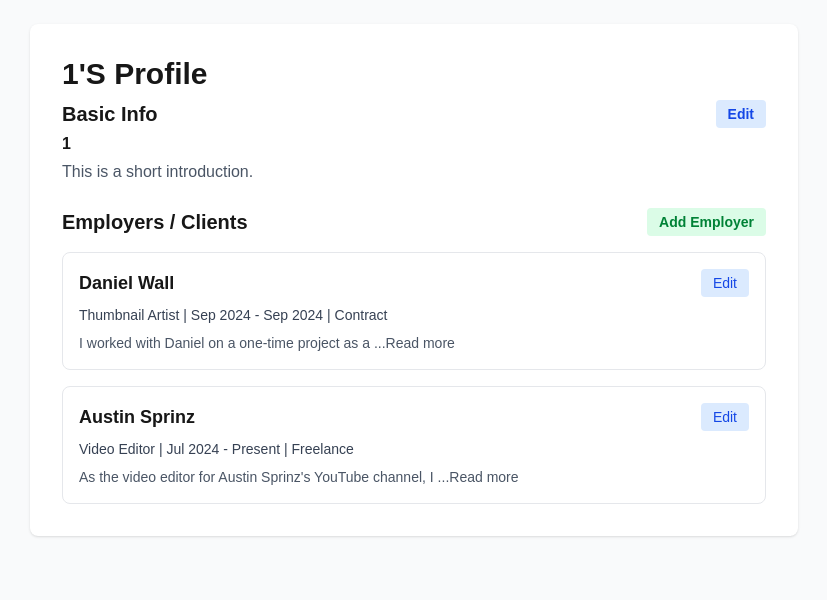
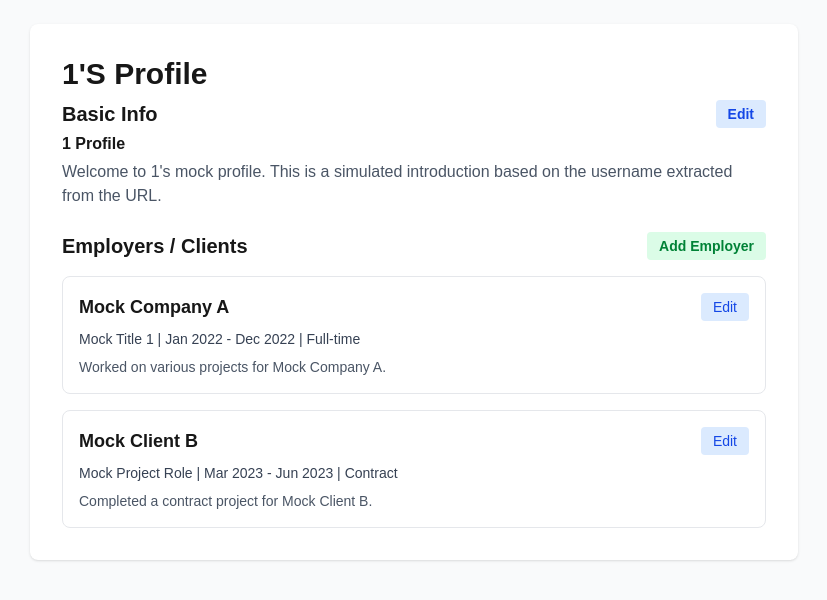
Before and after one commit to yeshu10/rosterprofile, a Next.js app: page /profile/1 in a window 1280 px wide. Shown: the top 600 px of the page, without its empty margins (226-1053 px from the left). Built offline with nearby package versions, Linux system fonts and the light colour scheme.

Commit message:
mock api added

```diff
--- a/src/app/components/ProfileDisplay.tsx
+++ b/src/app/components/ProfileDisplay.tsx
@@ -1,9 +1,11 @@
 "use client";
-import { useState } from "react";
+import { useState, useEffect } from "react";
 import EmployerSection from "./EmployerSection";
 
-interface ProfileDisplayProps {
-  username: string;
+interface BasicInfo {
+  firstName: string;
+  lastName: string;
+  intro: string;
 }
 
 interface Employer {
@@ -13,41 +15,28 @@ interface Employer {
   duration: string;
   type: "Full-time" | "Contract" | "Freelance";
   summary: string;
-  videos: string[]; // Mock video data (URLs or IDs)
+  videos: string[];
 }
 
-export default function ProfileDisplay({ username }: ProfileDisplayProps) {
-  // Mock initial data for basic info
-  const [basicInfo, setBasicInfo] = useState({
-    firstName: "",
-    lastName: username.charAt(0).toUpperCase() + username.slice(1),
-    intro: "This is a short introduction.",
-  });
+interface MockProfileData {
+  basicInfo: BasicInfo;
+  employers: Employer[];
+}
+
+interface ProfileDisplayProps {
+  username: string;
+  initialData: MockProfileData;
+}
+
+export default function ProfileDisplay({ username, initialData }: ProfileDisplayProps) {
+  // Use initialData from props
+  const [basicInfo, setBasicInfo] = useState(initialData.basicInfo);
   const [editingBasicInfo, setEditingBasicInfo] = useState(false);
-  const [basicInfoForm, setBasicInfoForm] = useState(basicInfo);
+  const [basicInfoForm, setBasicInfoForm] = useState(initialData.basicInfo);
 
-  // Mock initial data for employers
-  const [employers, setEmployers] = useState<Employer[]>([
-    {
-      id: 1,
-      name: "Daniel Wall",
-      jobTitle: "Thumbnail Artist",
-      duration: "Sep 2024 - Sep 2024",
-      type: "Contract",
-      summary: "I worked with Daniel on a one-time project as a ...Read more",
-      videos: ["video1", "video2"], // Mock data
-    },
-    {
-      id: 2,
-      name: "Austin Sprinz",
-      jobTitle: "Video Editor",
-      duration: "Jul 2024 - Present",
-      type: "Freelance",
-      summary: "As the video editor for Austin Sprinz's YouTube channel, I ...Read more",
-      videos: ["video3", "video4", "video5"], // Mock data
-    },
-  ]);
-  const [nextEmployerId, setNextEmployerId] = useState(3);
+  // Use initialData from props
+  const [employers, setEmployers] = useState<Employer[]>(initialData.employers);
+  const [nextEmployerId, setNextEmployerId] = useState(initialData.employers.length > 0 ? Math.max(...initialData.employers.map(emp => emp.id)) + 1 : 1);
 
   const handleEditBasicInfo = () => {
     setBasicInfoForm(basicInfo);
@@ -65,6 +54,8 @@ export default function ProfileDisplay({ username }: ProfileDisplayProps) {
   const handleSaveBasicInfo = () => {
     setBasicInfo(basicInfoForm);
     setEditingBasicInfo(false);
+    // In a real app, you would save this to the backend here
+    console.log("Saving basic info:", basicInfoForm);
   };
 
   const handleAddEmployer = () => {
@@ -79,14 +70,20 @@ export default function ProfileDisplay({ username }: ProfileDisplayProps) {
     };
     setEmployers([...employers, newEmployer]);
     setNextEmployerId(nextEmployerId + 1);
+    // In a real app, you would save this to the backend here
+    console.log("Adding employer:", newEmployer);
   };
 
   const handleUpdateEmployer = (updatedEmployer: Employer) => {
     setEmployers(employers.map(emp => (emp.id === updatedEmployer.id ? updatedEmployer : emp)));
+    // In a real app, you would save this to the backend here
+    console.log("Updating employer:", updatedEmployer);
   };
 
   const handleDeleteEmployer = (employerId: number) => {
     setEmployers(employers.filter(emp => emp.id !== employerId));
+    // In a real app, you would save this to the backend here
+    console.log("Deleting employer with ID:", employerId);
   };
 
   return (
--- a/src/app/profile/[slug]/page.tsx
+++ b/src/app/profile/[slug]/page.tsx
@@ -1,4 +1,8 @@
+"use client";
+
+import { useEffect, useState } from "react";
 import ProfileDisplay from "../../components/ProfileDisplay";
+import { fetchProfileData, MockProfileData } from "@/utils/mockApi";
 
 interface ProfilePageProps {
   params: { slug: string };
@@ -6,5 +10,37 @@ interface ProfilePageProps {
 
 export default function ProfilePage({ params }: ProfilePageProps) {
   const { slug } = params;
-  return <ProfileDisplay username={slug} />;
+
+  const [profileData, setProfileData] = useState<MockProfileData | null>(null);
+  const [loading, setLoading] = useState(true);
+  const [error, setError] = useState<string | null>(null);
+
+  useEffect(() => {
+    const getData = async () => {
+      try {
+        const data = await fetchProfileData(slug);
+        setProfileData(data);
+      } catch (err) {
+        setError("Failed to fetch profile data.");
+        console.error(err);
+      } finally {
+        setLoading(false);
+      }
+    };
+    getData();
+  }, [slug]);
+
+  if (loading) {
+    return <div className="min-h-screen flex items-center justify-center">Loading profile...</div>;
+  }
+
+  if (error) {
+    return <div className="min-h-screen flex items-center justify-center text-red-600">Error: {error}</div>;
+  }
+
+  if (!profileData) {
+    return <div className="min-h-screen flex items-center justify-center">No profile data found.</div>;
+  }
+
+  return <ProfileDisplay username={slug} initialData={profileData} />;
 }
--- /dev/null
+++ b/src/utils/mockApi.ts
@@ -0,0 +1,55 @@
+export interface BasicInfo {
+  firstName: string;
+  lastName: string;
+  intro: string;
+}
+
+export interface Employer {
+  id: number;
+  name: string;
+  jobTitle: string;
+  duration: string;
+  type: "Full-time" | "Contract" | "Freelance";
+  summary: string;
+  videos: string[];
+}
+
+export interface MockProfileData {
+  basicInfo: BasicInfo;
+  employers: Employer[];
+}
+
+export async function fetchProfileData(username: string): Promise<MockProfileData> {
+  // Simulate API call delay
+  await new Promise(resolve => setTimeout(resolve, 1000));
+
+
+  const mockBasicInfo: BasicInfo = {
+    firstName: username.charAt(0).toUpperCase() + username.slice(1),
+    lastName: "Profile",
+    intro: `Welcome to ${username}'s mock profile. This is a simulated introduction based on the username extracted from the URL.`,
+  };
+
+  const mockEmployers: Employer[] = [
+    {
+      id: 1,
+      name: "Mock Company A",
+      jobTitle: "Mock Title 1",
+      duration: "Jan 2022 - Dec 2022",
+      type: "Full-time",
+      summary: "Worked on various projects for Mock Company A.",
+      videos: ["mockvideo1", "mockvideo2"],
+    },
+    {
+      id: 2,
+      name: "Mock Client B",
+      jobTitle: "Mock Project Role",
+      duration: "Mar 2023 - Jun 2023",
+      type: "Contract",
+      summary: "Completed a contract project for Mock Client B.",
+      videos: ["mockvideo3"],
+    },
+  ];
+
+  return { basicInfo: mockBasicInfo, employers: mockEmployers };
+}
```
